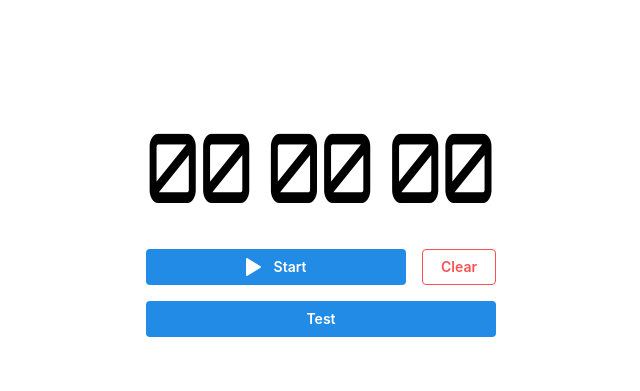
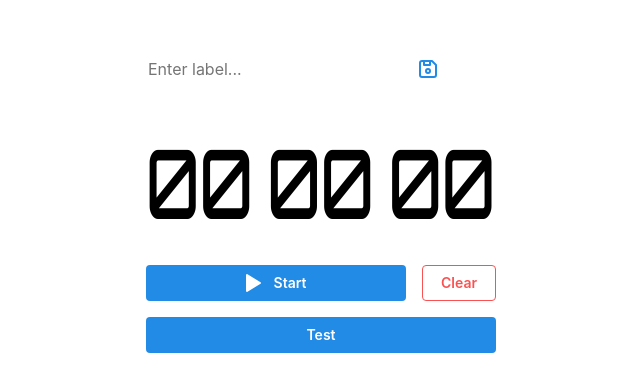
Before and after one commit to dylan-cancelliere/notion-timer, a React (Vite) app: page / in a window 1280 px wide. Shown: the part 205-596 px from the top of the page, without its empty margins (319-959 px from the left). Built offline with nearby package versions, Linux system fonts and the light colour scheme.

Commit message:
timer bug

```diff
--- a/src/App.tsx
+++ b/src/App.tsx
@@ -1,3 +1,4 @@
+import { getLastSession } from "./api";
 import { Timer } from "./Timer";
 import { Button, Stack } from "@mantine/core";
 
@@ -6,7 +7,13 @@ function App() {
     <Stack h="100%" w="100%" align="center">
       <Stack h="100%" justify="center">
         <Timer />
-        <Button onClick={() => {}}>Test</Button>
+        <Button
+          onClick={() => {
+            void getLastSession("b74b952e-9512-11f0-86bc-42010a400002");
+          }}
+        >
+          Test
+        </Button>
       </Stack>
     </Stack>
   );
--- a/src/Timer.module.css
+++ b/src/Timer.module.css
@@ -10,7 +10,7 @@
   transform: scaleY(1.5);
   font-size: 4em;
   font-weight: 500;
-  margin-bottom: var(--mantine-spacing-md);
+  margin: var(--mantine-spacing-md) auto var(--mantine-spacing-md) 0;
   margin-right: auto;
 }
 
--- a/src/Timer.tsx
+++ b/src/Timer.tsx
@@ -1,35 +1,40 @@
 import { Button, Group, Stack } from "@mantine/core";
 import classes from "./Timer.module.css";
-import { useEffect, useState } from "react";
+import { useEffect, useRef, useState } from "react";
 
 import {
   IconPlayerPauseFilled,
   IconPlayerPlayFilled,
 } from "@tabler/icons-react";
+import { TimerLabel } from "./TimerLabel";
 
 export const Timer = () => {
-  const [initDate, setInitDate] = useState(Date.now());
+  const [compareDate, setCompareDate] = useState(Date.now());
+  const [prevTime, setPrevTime] = useState(0);
   const [time, setTime] = useState(0);
+  const calcTime = useRef(0);
+  calcTime.current = prevTime + time;
+
   const [isRunning, setIsRunning] = useState(false);
 
   useEffect(() => {
-    console.log("INIT DATE", initDate);
     let intervalId: number;
     if (isRunning) {
       intervalId = setInterval(
-        () => setTime(Math.floor(Date.now() - initDate) / 10),
+        () => setTime(Math.floor(Date.now() - compareDate) / 10),
         100
       );
     }
     return () => clearInterval(intervalId);
-  }, [initDate, isRunning]);
+  }, [compareDate, isRunning]);
 
-  const hours = Math.floor(time / 360000);
-  const minutes = Math.floor((time % 360000) / 6000);
-  const seconds = Math.floor((time % 6000) / 100);
+  const hours = Math.floor(calcTime.current / 360000);
+  const minutes = Math.floor((calcTime.current % 360000) / 6000);
+  const seconds = Math.floor((calcTime.current % 6000) / 100);
 
   return (
     <Stack w={350} maw={350}>
+      <TimerLabel />
       <p className={classes.mainTimer}>
         {hours.toString().padStart(2, "0")}
         <span className={isRunning ? undefined : classes.blinkingDots}>:</span>
@@ -44,7 +49,14 @@ export const Timer = () => {
             isRunning ? <IconPlayerPauseFilled /> : <IconPlayerPlayFilled />
           }
           onClick={() => {
-            if (!isRunning) setInitDate(Date.now());
+            if (isRunning) {
+              // on pause
+              setPrevTime(prevTime + time);
+              setTime(0);
+            } else {
+              // on play
+              setCompareDate(Date.now());
+            }
             setIsRunning(!isRunning);
           }}
           flex={2}
@@ -56,6 +68,7 @@ export const Timer = () => {
           color="red"
           onClick={() => {
             setIsRunning(false);
+            setPrevTime(0);
             setTime(0);
           }}
         >
--- /dev/null
+++ b/src/TimerLabel.module.css
@@ -0,0 +1,15 @@
+input {
+  height: 4em;
+  font-size: 4em;
+  border: none;
+  border-radius: var(--mantine-radius-sm);
+  &:focus {
+    outline: none;
+  }
+  &::placeholder {
+  }
+  &:hover {
+    /* background-color: purple; */
+    background-color: #00000020;
+  }
+}
--- /dev/null
+++ b/src/TimerLabel.tsx
@@ -0,0 +1,19 @@
+import { ActionIcon, Group } from "@mantine/core";
+import "./TimerLabel.module.css";
+import { IconDeviceFloppy } from "@tabler/icons-react";
+
+export const TimerLabel = () => {
+  return (
+    <Group>
+      <input
+        type="text"
+        name="Timer Label"
+        placeholder="Enter label..."
+        aria-label="Enter timer label"
+      />
+      <ActionIcon variant="subtle">
+        <IconDeviceFloppy />
+      </ActionIcon>
+    </Group>
+  );
+};
--- /dev/null
+++ b/src/api.ts
@@ -0,0 +1,7 @@
+const API_BASE = "https://notion-timer.uk.r.appspot.com";
+
+export async function getLastSession(userId: string) {
+  const res = await fetch(`${API_BASE}/user/${userId}/lastSession`);
+  const data = await res.json();
+  console.log("RES", data);
+}
```
Also changed, not shown: 1 other file (tests, documents, lock files or other folders).
